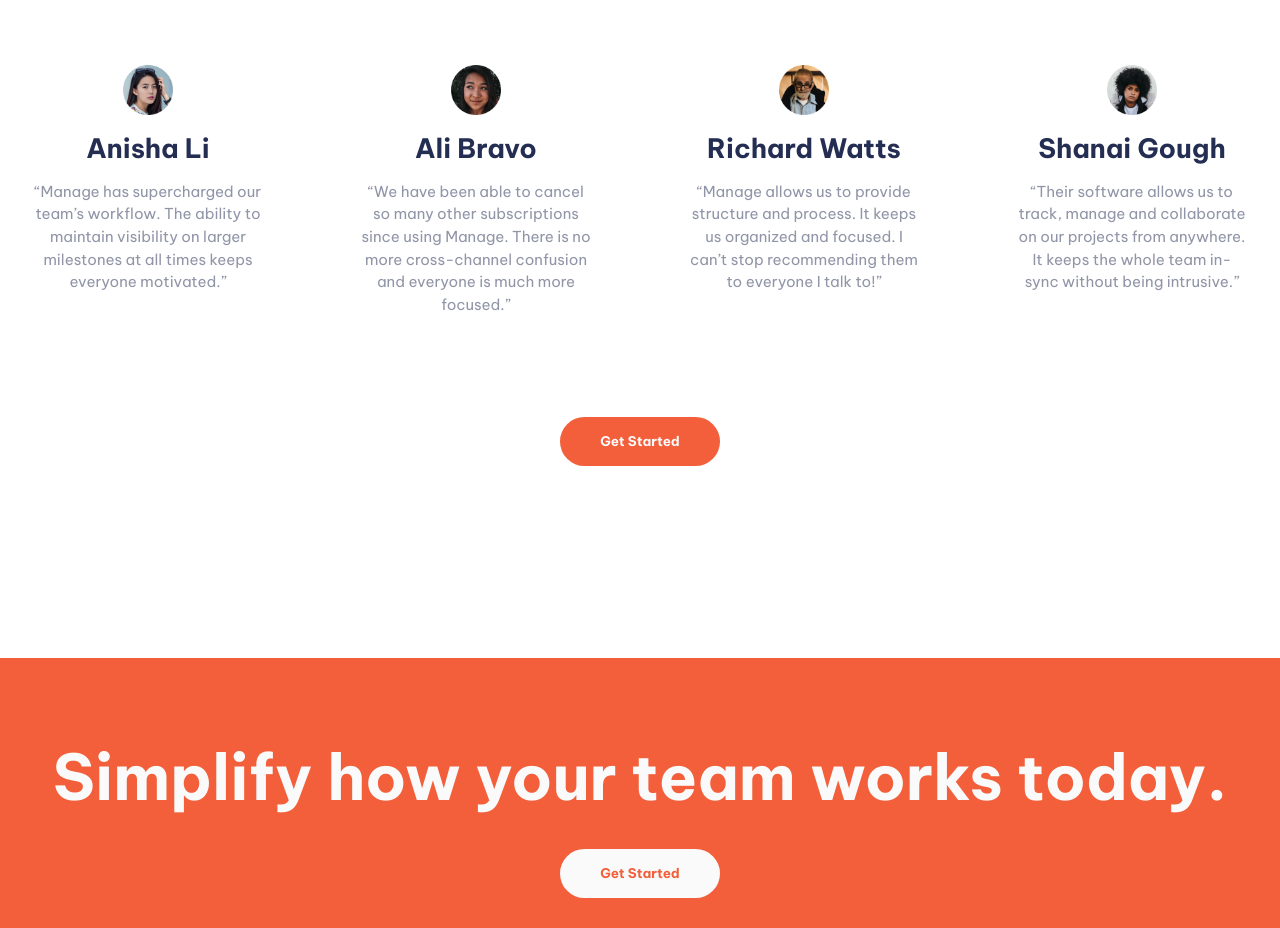
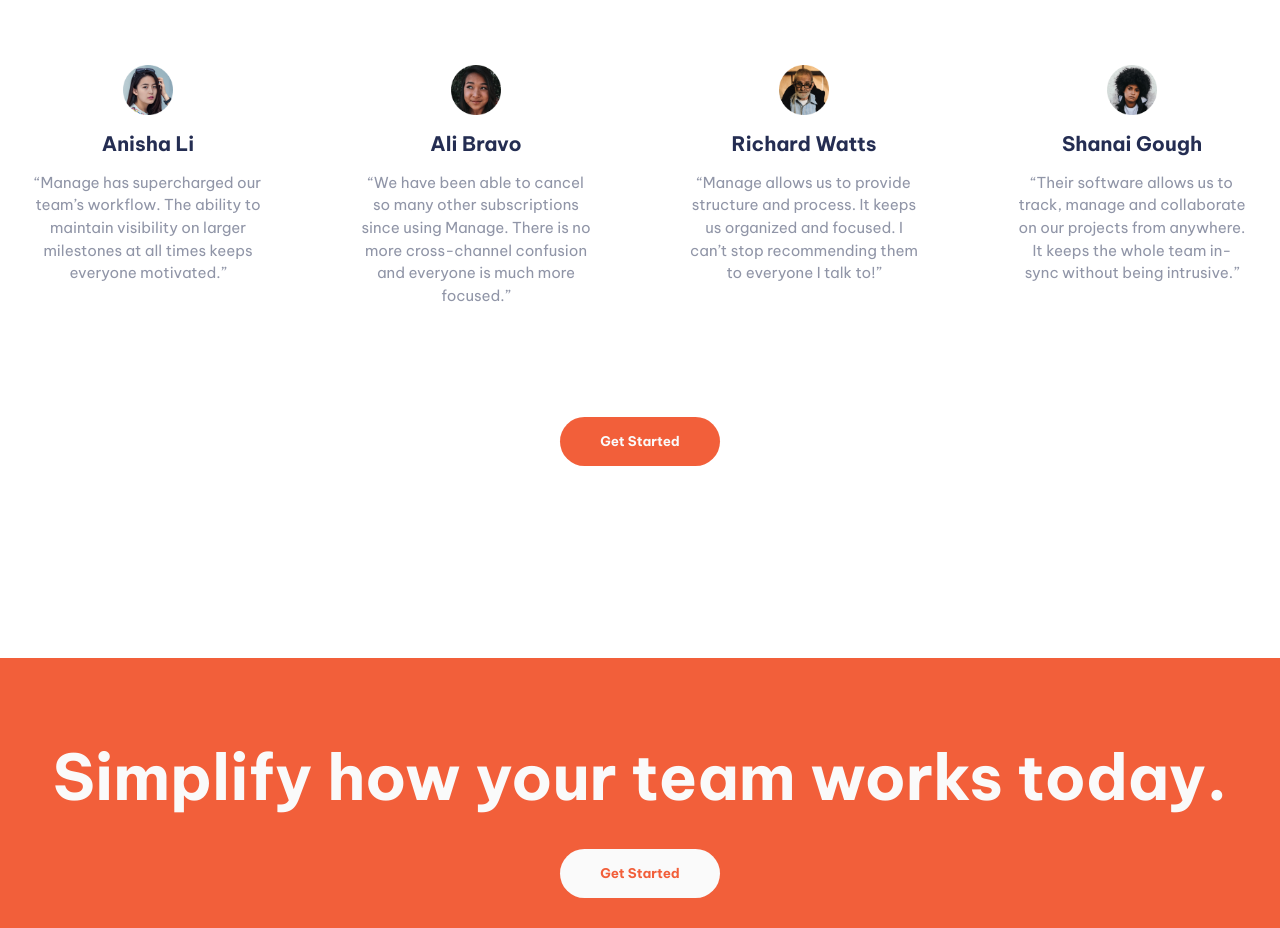
Before and after one commit to zastar23/manage-landing-page-master, a plain HTML site: page index.html in a window 1280 px wide. Shown: the part 1700-2628 px from the top of the page. Drawn offline with Linux system fonts and the light colour scheme.

Commit message:
Quick fix on testimonials title

```diff
--- a/index.html
+++ b/index.html
@@ -161,7 +161,7 @@
 								height="50"
 								class="avatar"
 							/>
-							<h4 class="name">Anisha Li</h4>
+							<h3 class="name">Anisha Li</h3>
 						</div>
 						<div class="testimonial">
 							<p class="testimonial--text size">
@@ -180,7 +180,7 @@
 								width="50"
 								height="50"
 							/>
-							<h4 class="name">Ali Bravo</h4>
+							<h3 class="name">Ali Bravo</h3>
 						</div>
 						<div class="testimonial">
 							<p class="testimonial--text">
@@ -199,7 +199,7 @@
 								width="50"
 								height="50"
 							/>
-							<h4 class="name">Richard Watts</h4>
+							<h3 class="name">Richard Watts</h3>
 						</div>
 						<div class="testimonial">
 							<p class="testimonial--text">
@@ -218,7 +218,7 @@
 								width="50"
 								height="50"
 							/>
-							<h4 class="name">Shanai Gough</h4>
+							<h3 class="name">Shanai Gough</h3>
 						</div>
 						<div class="testimonial">
 							<p class="testimonial--text">
--- a/style.scss
+++ b/style.scss
@@ -468,6 +468,10 @@ body {
 		}
 	}
 
+	.name {
+		font-size: var(--step-0);
+	}
+
 	.dots {
 		display: none;
 	}
```
Also changed, not shown: css/style.css, 1 other file.
